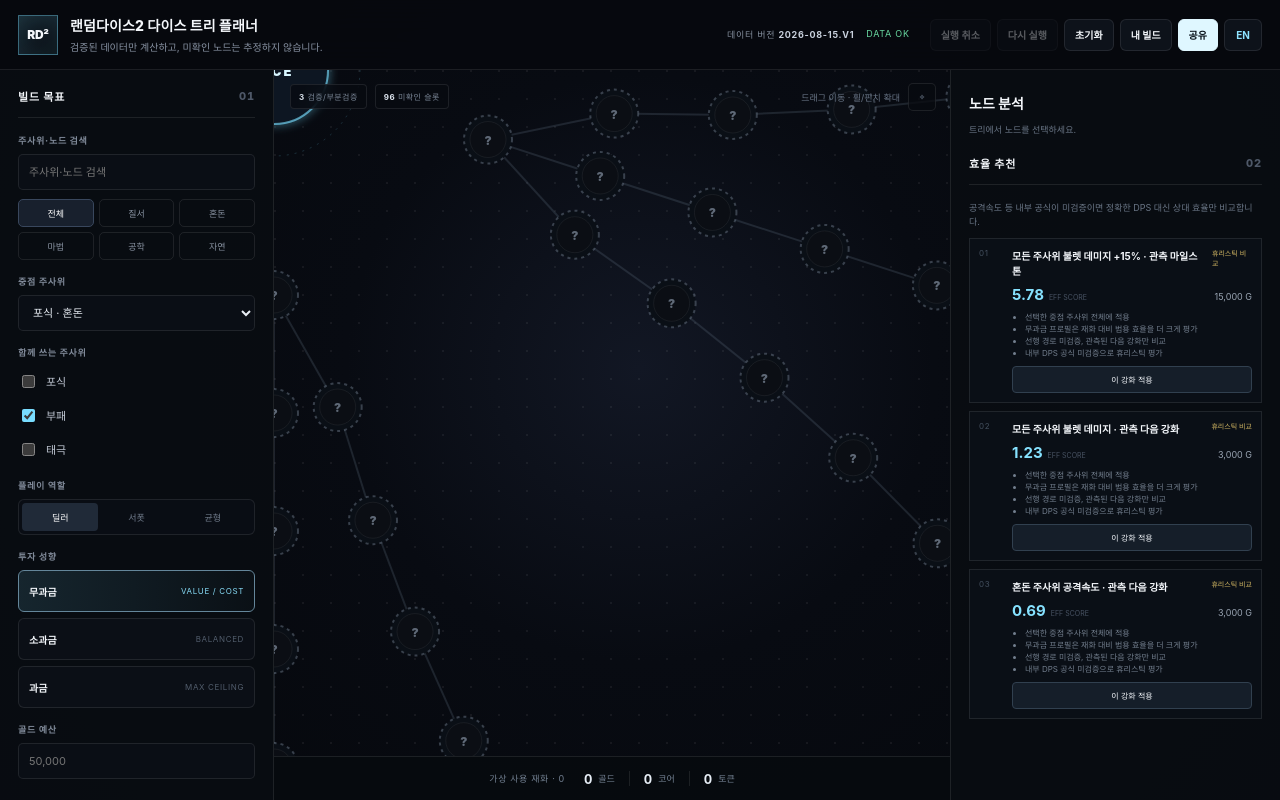
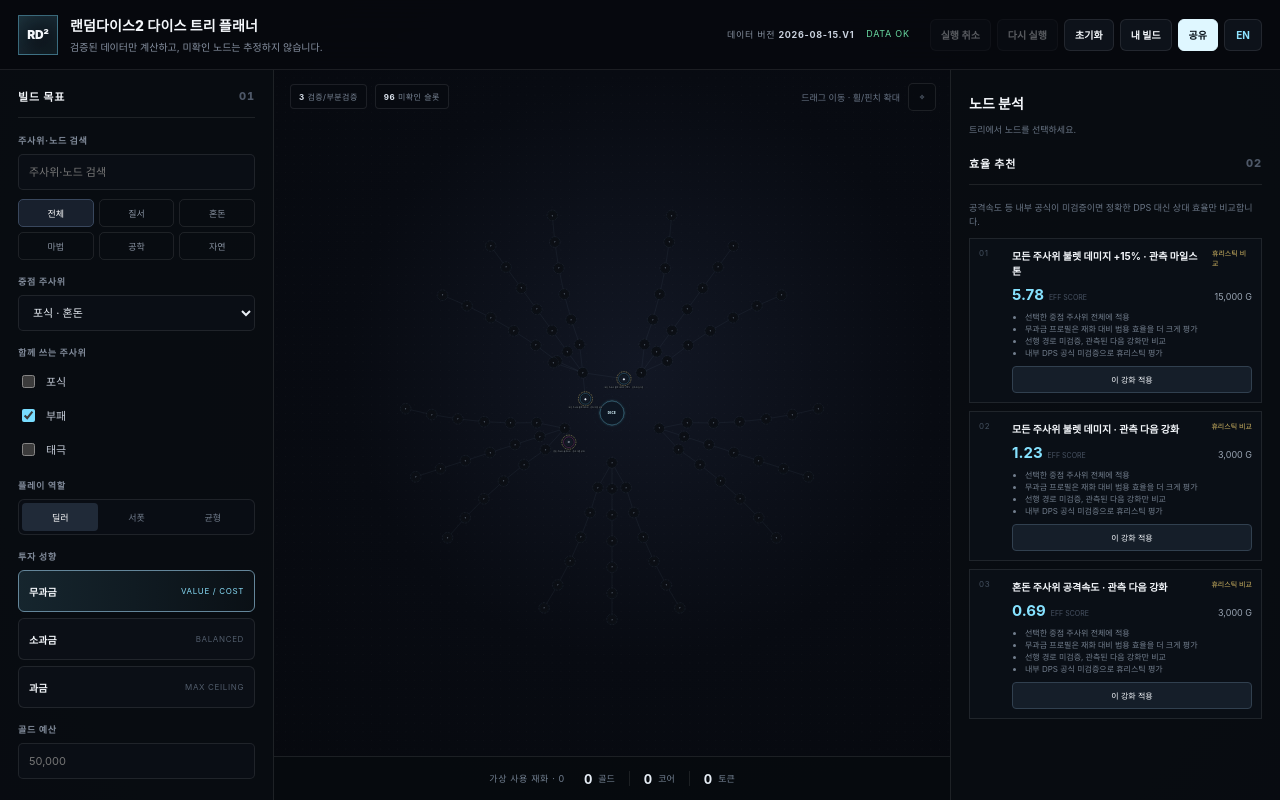
Before and after one commit to woo642778-art/dicetree, a React (Vite) app: page / in a window 1280 px wide. Built offline with nearby package versions, Linux system fonts and the light colour scheme.

Commit message:
fix: center tree in a stable SVG viewBox

```diff
--- a/src/features/tree/TreeCanvas.tsx
+++ b/src/features/tree/TreeCanvas.tsx
@@ -10,6 +10,9 @@ const colors: Record<DiceFamily, string> = {
   engineering: "#ffb454",
   nature: "#5ee69a",
 };
+
+const VIEWBOX_MIN = -1100;
+const VIEWBOX_SIZE = 2200;
 
 interface Props {
   nodes: TreeNodeDefinition[];
@@ -36,7 +39,13 @@ export function TreeCanvas({ nodes, ranks, selectedNodeId, onSelect, recommendat
         <span>{t("tree.zoomHelp")}</span>
         <button type="button" className="icon-button" onClick={resetView} aria-label="Reset view">⌖</button>
       </div>
-      <svg className="tree-canvas" {...bind} data-testid="tree-canvas">
+      <svg
+        className="tree-canvas"
+        {...bind}
+        data-testid="tree-canvas"
+        viewBox={`${VIEWBOX_MIN} ${VIEWBOX_MIN} ${VIEWBOX_SIZE} ${VIEWBOX_SIZE}`}
+        preserveAspectRatio="xMidYMid meet"
+      >
         <defs>
           <pattern id="dot-grid" width="28" height="28" patternUnits="userSpaceOnUse">
             <circle cx="1" cy="1" r="1" fill="rgba(255,255,255,.08)" />
@@ -46,8 +55,8 @@ export function TreeCanvas({ nodes, ranks, selectedNodeId, onSelect, recommendat
             <feMerge><feMergeNode in="blur"/><feMergeNode in="SourceGraphic"/></feMerge>
           </filter>
         </defs>
-        <rect width="100%" height="100%" fill="url(#dot-grid)" />
-        <g transform={`translate(50% 50%) translate(${view.x} ${view.y}) scale(${view.scale})`}>
+        <rect x={VIEWBOX_MIN} y={VIEWBOX_MIN} width={VIEWBOX_SIZE} height={VIEWBOX_SIZE} fill="url(#dot-grid)" />
+        <g transform={`translate(${view.x} ${view.y}) scale(${view.scale})`}>
           <circle r="86" className="tree-core-ring" />
           <circle r="54" className="tree-core" />
           <text y="6" textAnchor="middle" className="tree-core-text">DICE</text>
```
